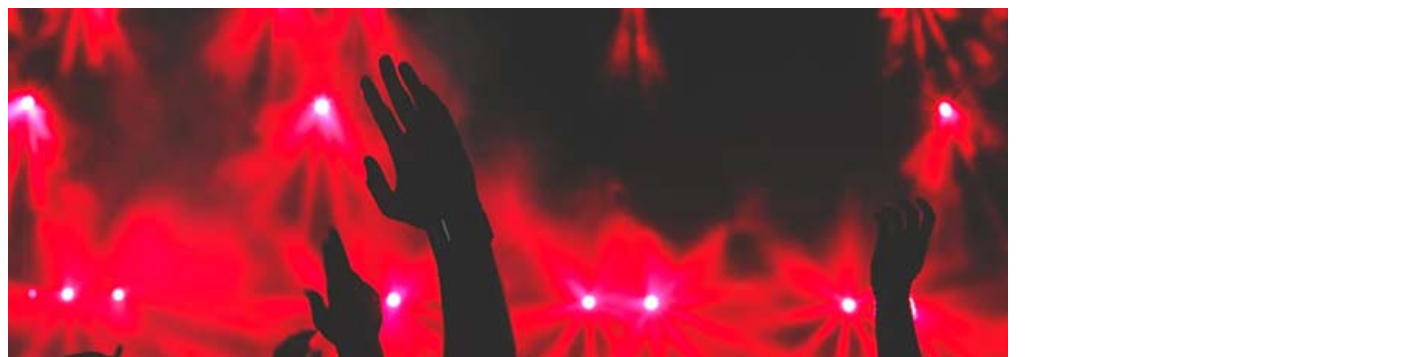
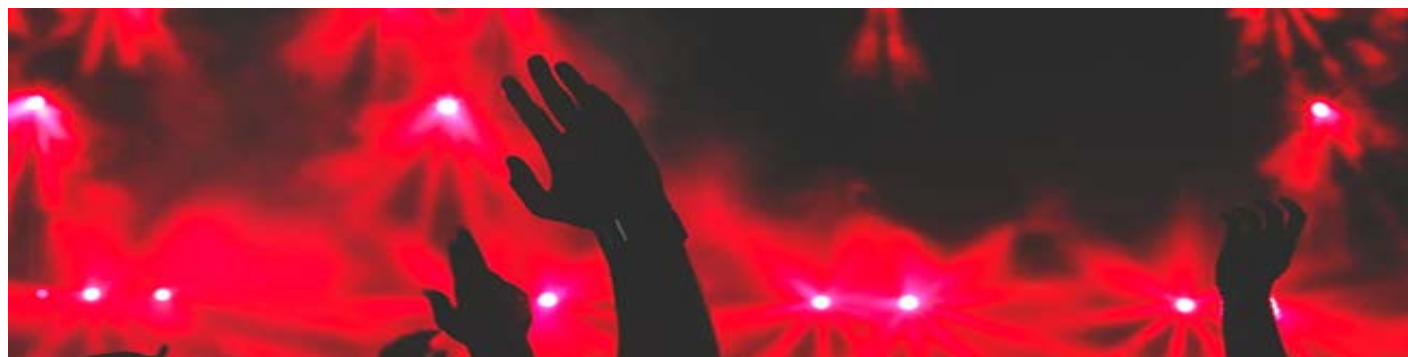
Before and after one commit to ravitheja-kasanagottu/Newyear, a plain HTML site: page index.html in a window 1280 px wide. Shown: the top 357 px of the page, 1408 px wide, since content can reach past the window. Drawn offline with Linux system fonts and the light colour scheme.

Commit message:
Update index.html

```diff
--- a/index.html
+++ b/index.html
@@ -12,7 +12,7 @@
     </style>
   </head>
   <body >
-<img src="new-year-sms.jpg" alt="" width="1000"  height="800">
+<img src="new-year-sms.jpg" alt="" width="1400"  height="800">
  <h1 align="center">
    <div style="color:yellow" class=centered >
      Ravi Teja Wishing  You a very Happy New Year
```
